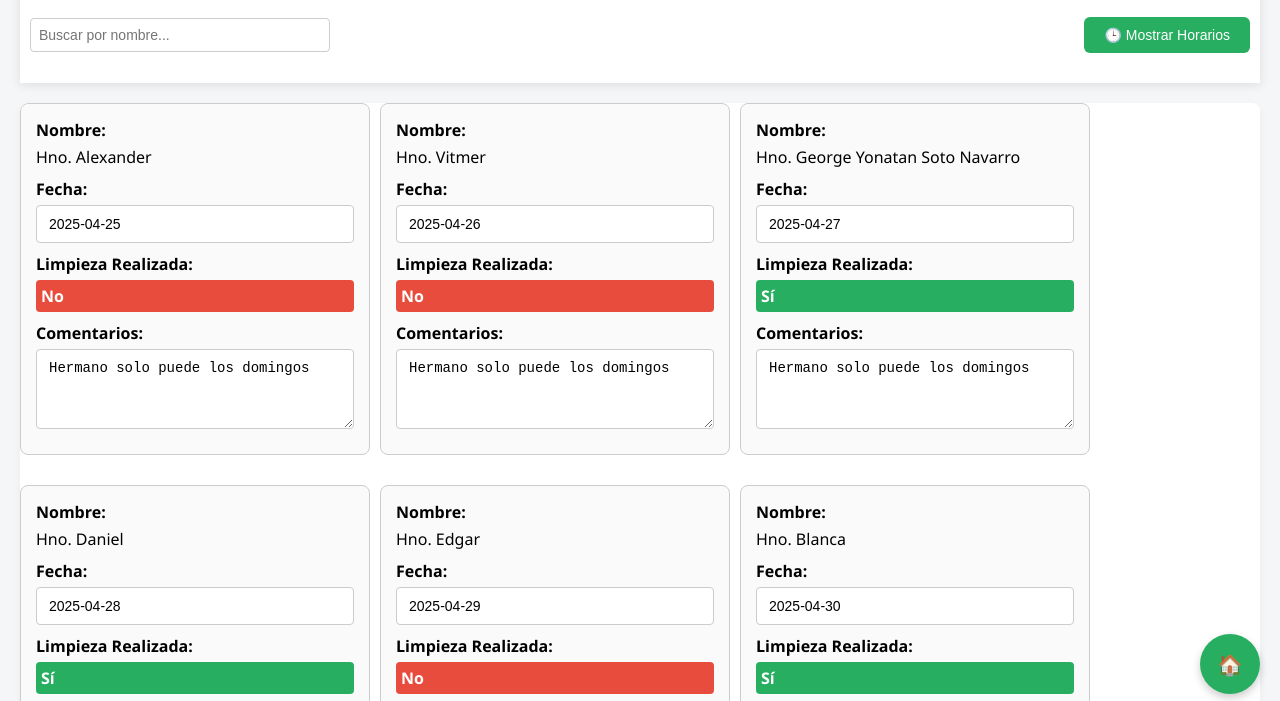
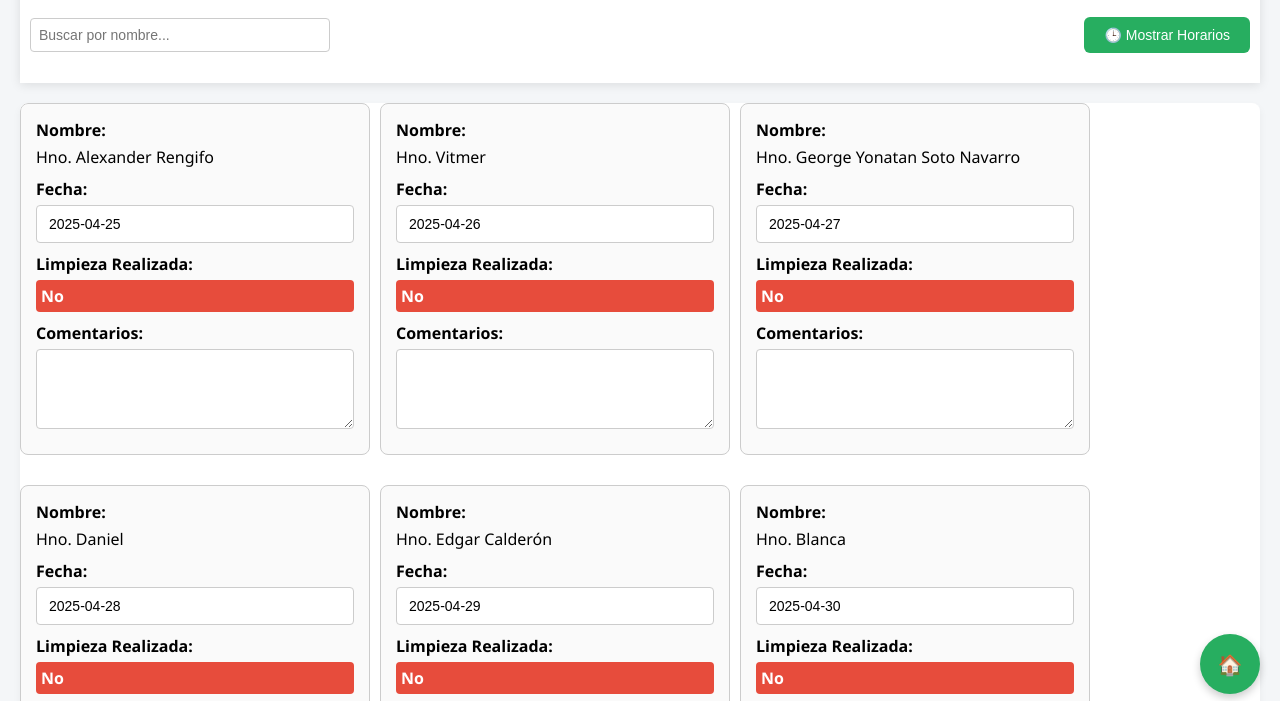
Before and after one commit to maravirc/IPUP, a plain HTML site: page Formulario5.html in a window 1280 px wide. Shown: the part 86-787 px from the top of the page. Drawn offline with Linux system fonts and the light colour scheme.

Commit message:
Update Formulario5.html

```diff
--- a/Formulario5.html
+++ b/Formulario5.html
@@ -228,8 +228,8 @@
 
   <script>
   let usuarios = [
-      "Hno. Alexander", "Hno. Vitmer", "Hno. George Yonatan Soto Navarro", "Hno. Daniel",
-      "Hno. Edgar", "Hno. Blanca", "Hno. Adrian", "Hno. Jose", "Hno. Anderson", "Hno. John Pariona",
+  "Hno. Alexander Rengifo", "Hno. Vitmer", "Hno. George Yonatan Soto Navarro", "Hno. Daniel",
+  "Hno. Edgar Calderón", "Hno. Blanca", "Hno. Adrian Blas", "Hno. Jose Espinoza", "Hno. Anderson", "Hno. John Pariona",
   "Hno. Clemente", "Hna. Betty Rosado", "Hna. Gabriela", "Hno. Julian Samaritano",
   "Hna. Hna. Elva", "Hna. Edid Santiago", "Hna. Edith Chinchay", "Hna. Jennifer Calderón",
   "Hna. Karolyne Torres", "Hno. Marcial Avellaneda", "Hna. Milagros Guillén", "Hna. Mishell",
@@ -237,7 +237,8 @@
   "Hno. Eduardo", "Hno. Rene Puño Pariona", "Hna. Karen Ventura", "Hna. Lida Blas",
   "Hna. Tessi Blas", "Hna. Reyna Caurino", "Hna. Marlene Estrada", "Hna. Erica",
   "Hna. Mariela Encinas", "Hno. Jeisen Hilario", "Hno. Sergio Linarez", "Hna. Clara",
-      "Hna. Feliciana"
+  "Hna. Feliciana", "Hno. Faustino Linares", "Hno. Gloría Rodríguez", "Hno. Victoria Colonia",
+  "Hno. Eli Timoteo", "Hno. Jeni Correa", "Hno. Yara Capinoa"
 ];
 
 let fechas = [
@@ -246,30 +247,23 @@
   "2025-05-07", "2025-05-08", "2025-05-09", "2025-05-10", "2025-05-11", "2025-05-12",
   "2025-05-13", "2025-05-14", "2025-05-15", "2025-05-16", "2025-05-17", "2025-05-18",
   "2025-05-19", "2025-05-20", "2025-05-21", "2025-05-22", "2025-05-23", "2025-05-24",
-      "2025-05-25", "2025-05-26", "2025-05-27", "2025-05-28", "2025-05-29", "2025-05-30"
+  "2025-05-25", "2025-05-26", "2025-05-27", "2025-05-28", "2025-05-29", "2025-05-30",
+  "2025-06-01", "2025-06-02", "2025-06-03","2025-06-01", "2025-06-02", "2025-06-03",
+  "2025-06-01", "2025-06-02", "2025-06-03"
 ];
 
     let limpiezaRealizada = [
-      false, false, true, true, false, true, true, false, true, false, true, false,
-      true, true, false, true, true, false, true, true, false, true, true, false,
-      true, true, false, true, true, true, true, false, true, false
+  false, false, false, false, false, false, false, false, false, false, false, false,
+  false, false, false, false, false, false, false, false, false, false, false, false,
+  false, false, false, false, false, false, false, false, false, false, false, false,
+  false, false, false, false, false, false, false
 ];
 
+
 let comentarios = [
-      "Hermano solo puede los domingos", "Hermano solo puede los domingos", "Hermano solo puede los domingos",
-      "Hermano solo puede los domingos", "Hermano solo puede los domingos", "Hermano solo puede los domingos",
-      "Hermano solo puede los domingos", "Hermano solo puede los domingos", "Hermano solo puede los domingos",
-      "Hermano solo puede los domingos", "Hermano solo puede los domingos", "Hermano solo puede los domingos",
-      "Hermano solo puede los domingos", "Hermano solo puede los domingos", "Hermano solo puede los domingos",
-      "Hermano solo puede los domingos", "Hermano solo puede los domingos", "Hermano solo puede los domingos",
-      "Hermano solo puede los domingos", "Hermano solo puede los domingos", "Hermano solo puede los domingos",
-      "Hermano solo puede los domingos", "Hermano solo puede los domingos", "Hermano solo puede los domingos",
-      "Hermano solo puede los domingos", "Hermano solo puede los domingos", "Hermano solo puede los domingos",
-      "Hermano solo puede los domingos", "Hermano solo puede los domingos", "Hermano solo puede los domingos",
-      "Hermano solo puede los domingos", "Hermano solo puede los domingos", "Hermano solo puede los domingos",
-      "Hermano solo puede los domingos", "Hermano solo puede los domingos", "Hermano solo puede los domingos",
-      "Hermano solo puede los domingos"
+  "", "", "", "", "", "", "", "", "", "", "", "", "", "", "", "", "", "", "", "", "", "", "", "", "", "", "", "", "", "", "", "", "", "", "", "", "", "", "", "", "", "", "", "",""
 ];
+
 
     function crearTabla() {
       const tabla = document.getElementById("tablaUsuarios");
```
Lines whose indentation alone changed are shown as unchanged.
